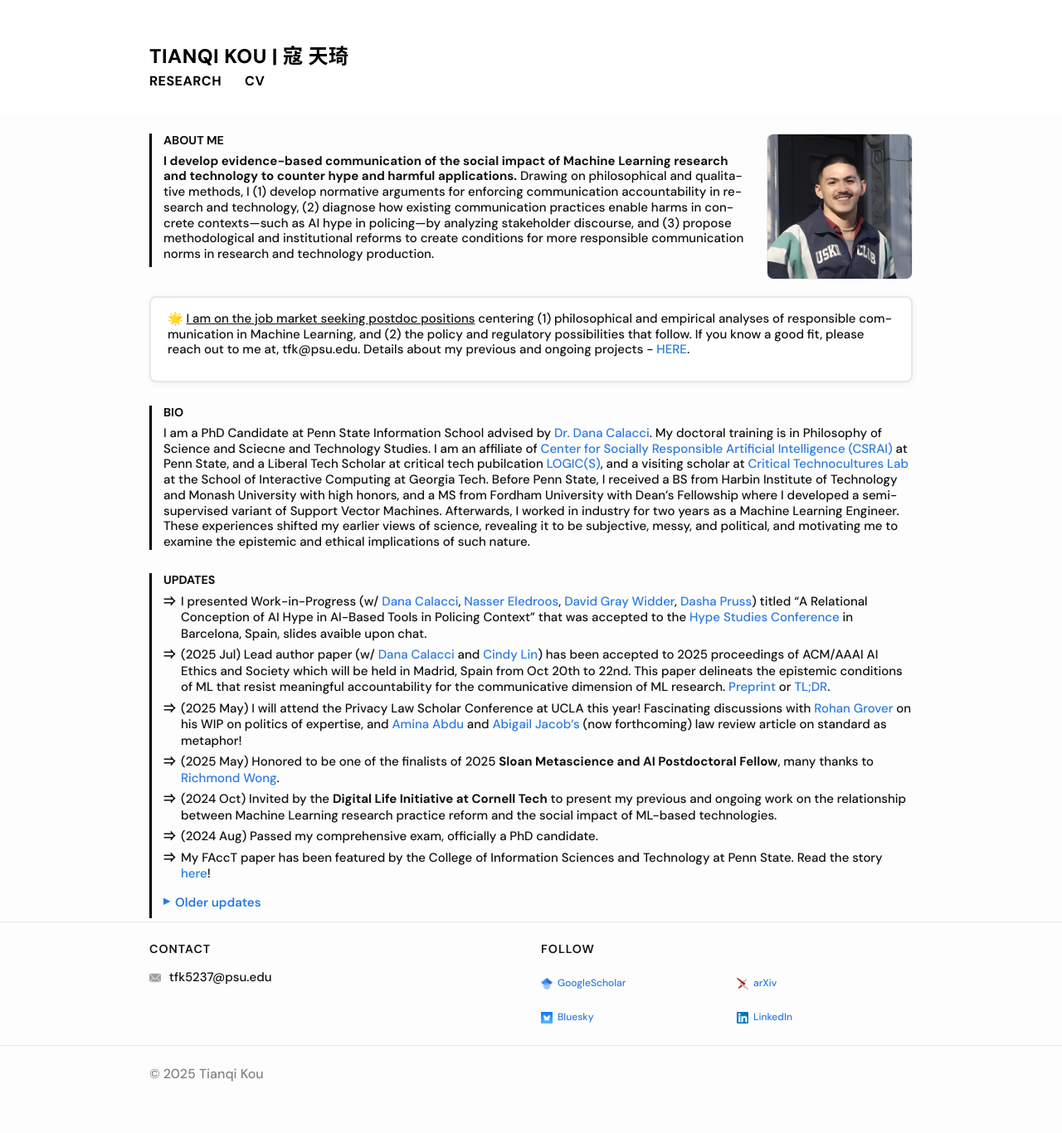
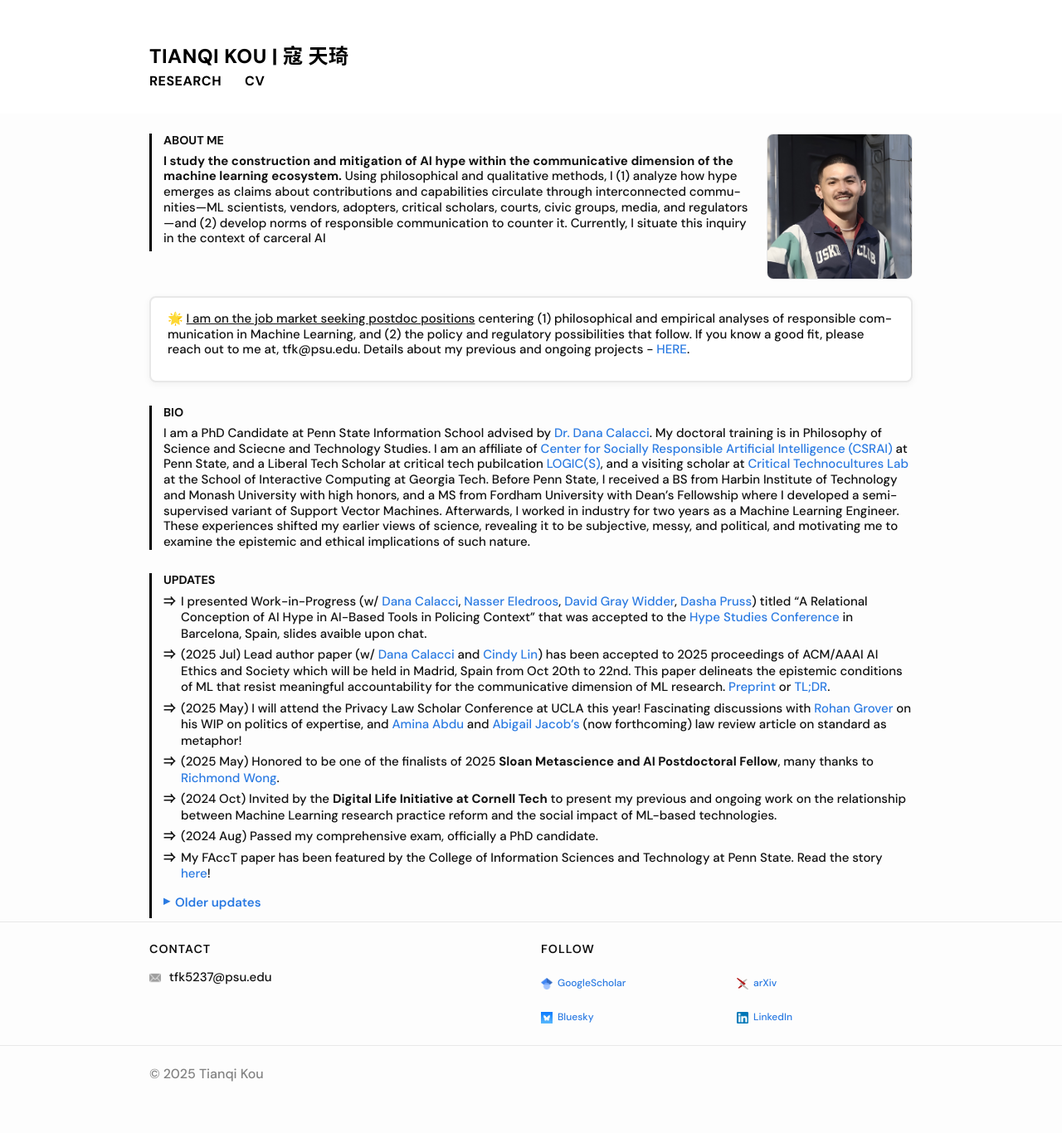
Before and after one commit to koutianqi/koutianqi.github.io, a Jekyll site: the page built from index.markdown, in a window 1280 px wide. Shown: the whole page at 83% size. Built offline with Jekyll 4.4.1, drawn with Linux system fonts in a browser that asks for light colours.

Commit message:
Update index.markdown

```diff
--- a/index.markdown
+++ b/index.markdown
@@ -9,7 +9,8 @@
   <h2 class="mobile-only"><strong>ABOUT ME</strong></h2>
 
 
-**I develop evidence-based communication of the social impact of Machine Learning research and technology to counter hype and harmful applications.** Drawing on philosophical and qualitative methods, I (1) develop normative arguments for enforcing communication accountability in research and technology, (2) diagnose how existing communication practices enable harms in concrete contexts—such as AI hype in policing—by analyzing stakeholder discourse, and (3) propose methodological and institutional reforms to create conditions for more responsible communication norms in research and technology production.
+**I study the construction and mitigation of AI hype within the communicative dimension of the machine learning ecosystem.** Using philosophical and qualitative methods, I (1) analyze how hype emerges as claims about contributions and capabilities circulate through interconnected communities—ML scientists, vendors, adopters, critical scholars, courts, civic groups, media, and regulators—and (2) develop norms of responsible communication to counter it. Currently, I situate this inquiry in the context of carceral AI
+
 
   </div>
   <img class="headshot" src="{{ "/assets/img/headshot_crop.jpg" | relative_url }}" alt="Headshot" />
```
